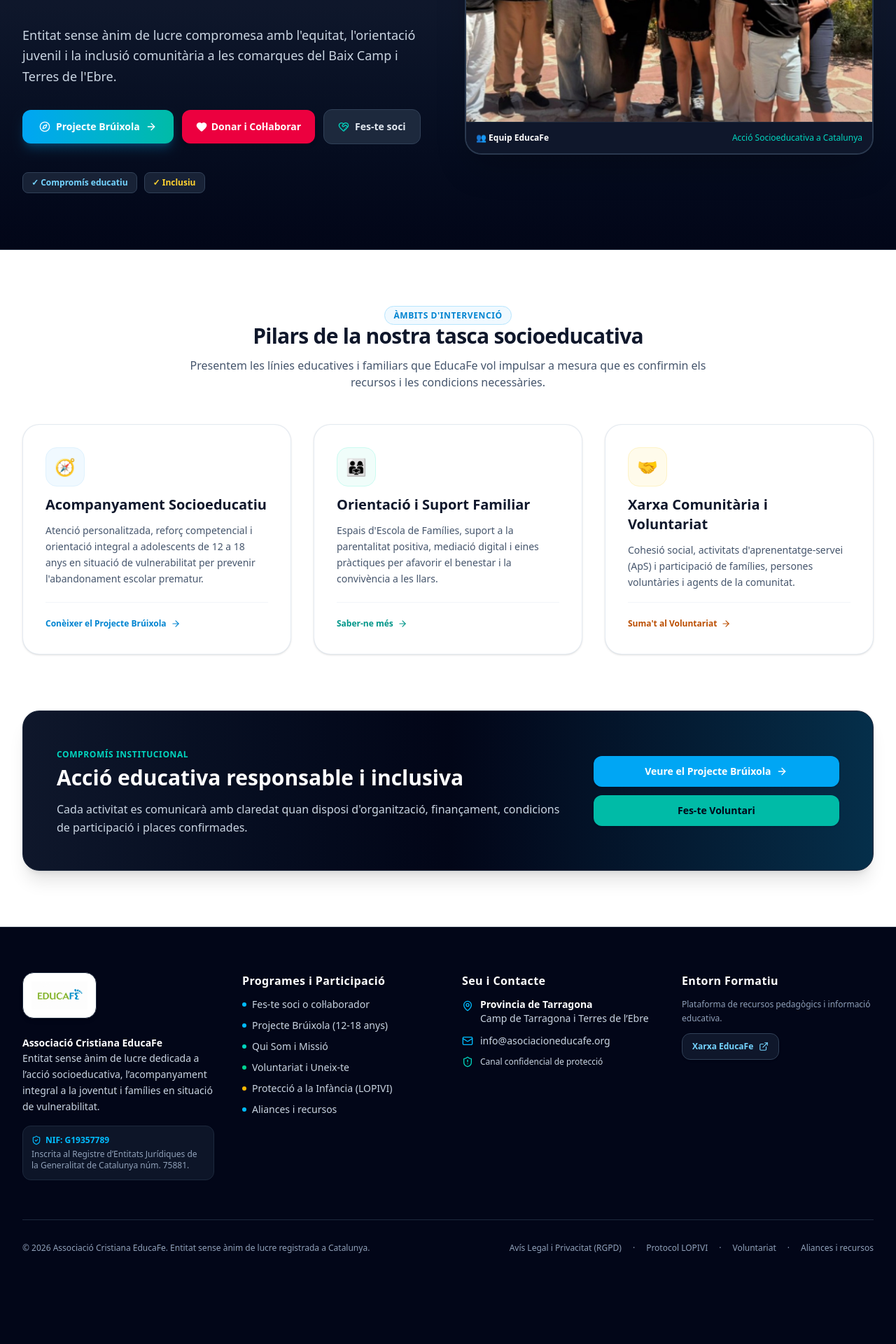
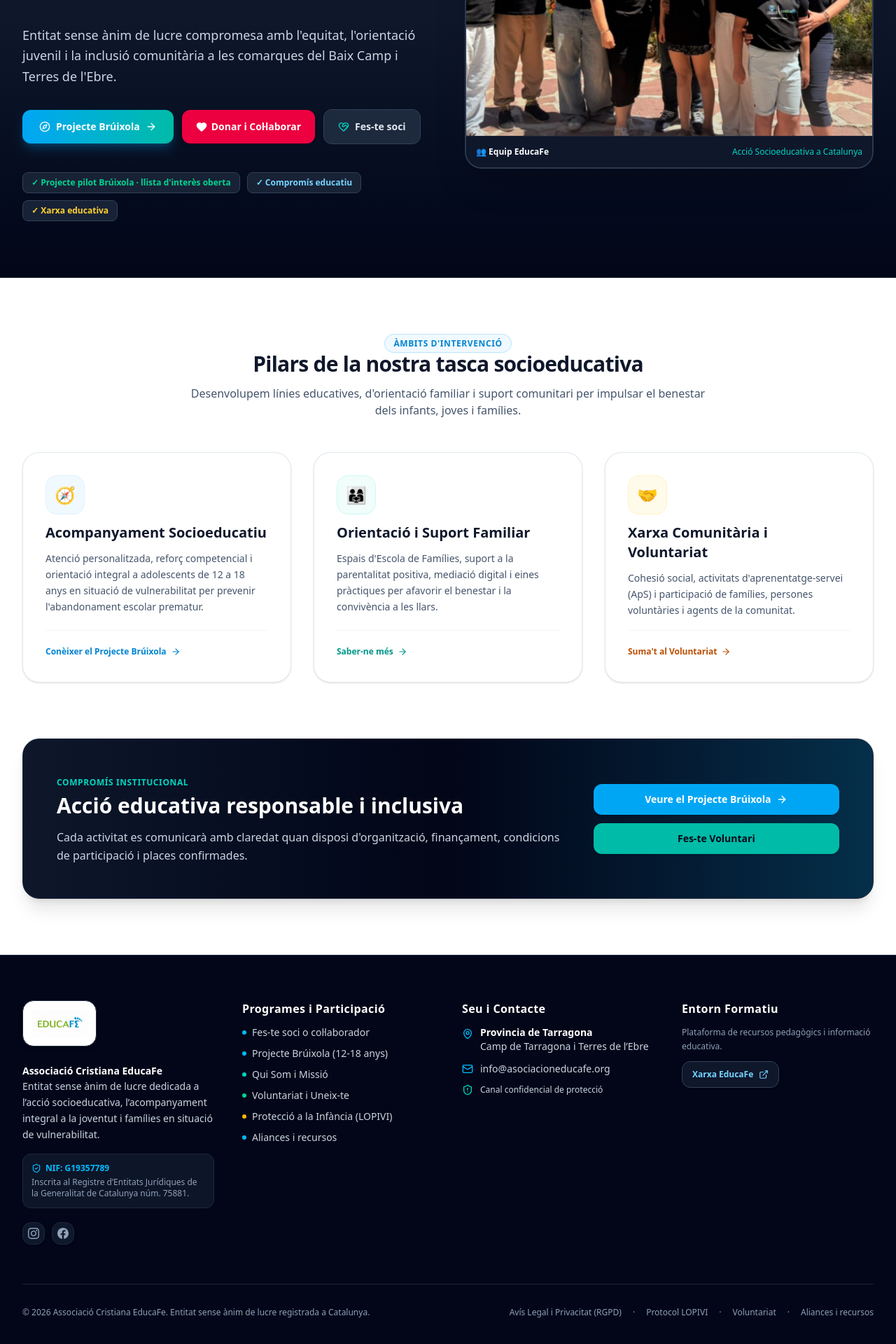
Before and after one commit to marieladanais31-art/educafe, a Next.js app: page / in a window 1280 px wide. Shown: the part 448-2368 px from the top of the page at 70% size. Before the commit the page ends 2287 px from the top, so only its background shows below. Built offline with nearby package versions, Linux system fonts and the light colour scheme.

Commit message:
feat: update badges, pillars, meta seo and social footer icons

```diff
--- a/preview/index.html
+++ b/preview/index.html
@@ -93,9 +93,11 @@
 
           <!-- Badges de Garantia Social -->
           <div class="pt-4 flex flex-wrap items-center gap-2.5 text-xs font-semibold">
-            <span class="px-3 py-1.5 rounded-lg bg-slate-800/80 border border-slate-700 text-emerald-400">✓ 100% Gratuït</span>
-            <span class="px-3 py-1.5 rounded-lg bg-slate-800/80 border border-slate-700 text-sky-300">✓ Accés Obert i Universal</span>
-            <span class="px-3 py-1.5 rounded-lg bg-slate-800/80 border border-slate-700 text-amber-300">✓ Inclusiu</span>
+            <a href="mailto:info@asociacioneducafe.org?subject=Llista%20d%27inter%C3%A8s%20Br%C3%BAixola" class="px-3 py-1.5 rounded-lg bg-slate-800/80 hover:bg-slate-700 border border-slate-700 text-emerald-400 hover:text-emerald-300 transition-colors">
+              ✓ Projecte pilot Brúixola · llista d&apos;interès oberta
+            </a>
+            <span class="px-3 py-1.5 rounded-lg bg-slate-800/80 border border-slate-700 text-sky-300">✓ Compromís educatiu</span>
+            <span class="px-3 py-1.5 rounded-lg bg-slate-800/80 border border-slate-700 text-amber-300">✓ Xarxa educativa</span>
           </div>
         </div>
 
@@ -365,6 +367,14 @@
             <div>NIF: G19357789 · Registre Generalitat núm. 75881</div>
             <div>Seu: Mont-roig del Camp (Baix Camp, Tarragona)</div>
             <div>Email: <a href="mailto:info@asociacioneducafe.org" class="text-sky-300">info@asociacioneducafe.org</a></div>
+            <div class="flex items-center gap-2 pt-2">
+              <a href="https://www.instagram.com/asociacioneducafe/" target="_blank" rel="noopener noreferrer" class="w-7 h-7 rounded-lg bg-slate-900 border border-slate-800 flex items-center justify-center text-slate-400 hover:text-white transition-colors" aria-label="Instagram">
+                <svg class="w-3.5 h-3.5 fill-current" viewBox="0 0 24 24"><path d="M12 2.163c3.204 0 3.584.012 4.85.07 3.252.148 4.771 1.691 4.919 4.919.058 1.265.069 1.645.069 4.849 0 3.205-.012 3.584-.069 4.849-.149 3.225-1.664 4.771-4.919 4.919-1.266.058-1.644.07-4.85.07-3.204 0-3.584-.012-4.849-.07-3.26-.149-4.771-1.699-4.919-4.92-.058-1.265-.07-1.644-.07-4.849 0-3.204.013-3.583.07-4.849.149-3.227 1.664-4.771 4.919-4.919 1.266-.057 1.645-.069 4.849-.069zm0-2.163c-3.259 0-3.667.014-4.947.072-4.358.2-6.78 2.618-6.98 6.98-.059 1.281-.073 1.689-.073 4.948 0 3.259.014 3.668.072 4.948.2 4.358 2.618 6.78 6.98 6.98 1.281.058 1.689.072 4.948.072 3.259 0 3.668-.014 4.948-.072 4.354-.2 6.782-2.618 6.979-6.98.059-1.28.073-1.689.073-4.948 0-3.259-.014-3.667-.072-4.947-.196-4.354-2.617-6.78-6.979-6.98-1.281-.059-1.69-.073-4.949-.073zm0 5.838c-3.403 0-6.162 2.759-6.162 6.162s2.759 6.163 6.162 6.163 6.162-2.759 6.162-6.163c0-3.403-2.759-6.162-6.162-6.162zm0 10.162c-2.209 0-4-1.79-4-4 0-2.209 1.791-4 4-4s4 1.791 4 4c0 2.21-1.791 4-4 4zm6.406-11.845c-.796 0-1.441.645-1.441 1.44s.645 1.44 1.441 1.44c.795 0 1.439-.645 1.439-1.44s-.644-1.44-1.439-1.44z"/></svg>
+              </a>
+              <a href="https://www.facebook.com/profile.php?id=289759114222339" target="_blank" rel="noopener noreferrer" class="w-7 h-7 rounded-lg bg-slate-900 border border-slate-800 flex items-center justify-center text-slate-400 hover:text-white transition-colors" aria-label="Facebook">
+                <svg class="w-3.5 h-3.5 fill-current" viewBox="0 0 24 24"><path d="M24 12.073c0-6.627-5.373-12-12-12s-12 5.373-12 12c0 5.99 4.388 10.954 10.125 11.854v-8.385H7.078v-3.47h3.047V9.43c0-3.007 1.792-4.669 4.533-4.669 1.312 0 2.686.235 2.686.235v2.953H15.83c-1.491 0-1.956.925-1.956 1.874v2.25h3.328l-.532 3.47h-2.796v8.385C19.612 23.027 24 18.062 24 12.073z"/></svg>
+              </a>
+            </div>
           </div>
         </div>
 
--- a/src/app/aliances-i-recursos/page.tsx
+++ b/src/app/aliances-i-recursos/page.tsx
@@ -48,7 +48,7 @@
 
             <div className="p-6 rounded-2xl bg-slate-50 border border-slate-200/80 text-slate-800 text-base sm:text-lg leading-relaxed">
               <p>
-                Chanak International Academy, escuela privada registrada en Florida (FLDOE n.º 134620), colabora con EducaFe aportando el currículo de Herramientas para la vida (habilidades para la vida y liderazgo). La candidatura de Chanak a la acreditación MSA-CESS está en curso y no equivale a acreditación.
+                Chanak International Academy, escola privada d&apos;inspiració cristiana registrada a Florida (FLDOE n.º 134620), col·labora amb EducaFe aportant el currículum de Life Skills &amp; Leadership (habilitats per a la vida, caràcter i valors). La candidatura de Chanak a l&apos;acreditació MSA-CESS és en curs i no equival a acreditació.
               </p>
             </div>
 
--- a/src/app/es/alianzas-y-recursos/page.tsx
+++ b/src/app/es/alianzas-y-recursos/page.tsx
@@ -48,7 +48,7 @@
 
             <div className="p-6 rounded-2xl bg-slate-50 border border-slate-200/80 text-slate-800 text-base sm:text-lg leading-relaxed">
               <p>
-                Chanak International Academy, escuela privada registrada en Florida (FLDOE n.º 134620), colabora con EducaFe aportando el currículo de Herramientas para la vida (habilidades para la vida y liderazgo). La candidatura de Chanak a la acreditación MSA-CESS está en curso y no equivale a acreditación.
+                Chanak International Academy, escuela privada de inspiración cristiana registrada en Florida (FLDOE n.º 134620), colabora con EducaFe aportando el currículo de Life Skills &amp; Leadership (habilidades para la vida, carácter y valores). La candidatura de Chanak a la acreditación MSA-CESS está en curso y no equivale a acreditación.
               </p>
             </div>
 
--- a/src/app/page.tsx
+++ b/src/app/page.tsx
@@ -66,8 +66,14 @@
 
               {/* Badges de Garantia Social */}
               <div className="pt-4 flex flex-wrap items-center gap-2.5 text-xs font-semibold">
+                <a
+                  href="mailto:info@asociacioneducafe.org?subject=Llista%20d%27inter%C3%A8s%20Br%C3%BAixola"
+                  className="px-3 py-1.5 rounded-lg bg-slate-800/80 hover:bg-slate-700 border border-slate-700 text-emerald-400 hover:text-emerald-300 transition-colors"
+                >
+                  ✓ Projecte pilot Brúixola · llista d&apos;interès oberta
+                </a>
                 <span className="px-3 py-1.5 rounded-lg bg-slate-800/80 border border-slate-700 text-sky-300">✓ Compromís educatiu</span>
-                <span className="px-3 py-1.5 rounded-lg bg-slate-800/80 border border-slate-700 text-amber-300">✓ Inclusiu</span>
+                <span className="px-3 py-1.5 rounded-lg bg-slate-800/80 border border-slate-700 text-amber-300">✓ Xarxa educativa</span>
               </div>
             </div>
 
@@ -107,7 +113,7 @@
             Pilars de la nostra tasca socioeducativa
           </h2>
           <p className="text-slate-600 text-sm sm:text-base">
-            Presentem les línies educatives i familiars que EducaFe vol impulsar a mesura que es confirmin els recursos i les condicions necessàries.
+            Desenvolupem línies educatives, d&apos;orientació familiar i suport comunitari per impulsar el benestar dels infants, joves i famílies.
           </p>
         </div>
 
--- a/src/components/Footer.tsx
+++ b/src/components/Footer.tsx
@@ -47,6 +47,32 @@
                   ? 'Inscrita en el Registro de Entidades Jurídicas de la Generalitat de Catalunya nº 75881.'
                   : 'Inscrita al Registre d’Entitats Jurídiques de la Generalitat de Catalunya núm. 75881.'}
               </p>
+            </div>
+
+            {/* Social Media Links */}
+            <div className="flex items-center gap-2.5 pt-1">
+              <a
+                href="https://www.instagram.com/asociacioneducafe/"
+                target="_blank"
+                rel="noopener noreferrer"
+                className="w-8 h-8 rounded-xl bg-slate-900 border border-slate-800 flex items-center justify-center text-slate-400 hover:text-white hover:border-slate-700 transition-colors shadow-sm"
+                aria-label="Instagram"
+              >
+                <svg className="w-4 h-4 fill-current" viewBox="0 0 24 24" aria-hidden="true">
+                  <path d="M12 2.163c3.204 0 3.584.012 4.85.07 3.252.148 4.771 1.691 4.919 4.919.058 1.265.069 1.645.069 4.849 0 3.205-.012 3.584-.069 4.849-.149 3.225-1.664 4.771-4.919 4.919-1.266.058-1.644.07-4.85.07-3.204 0-3.584-.012-4.849-.07-3.26-.149-4.771-1.699-4.919-4.92-.058-1.265-.07-1.644-.07-4.849 0-3.204.013-3.583.07-4.849.149-3.227 1.664-4.771 4.919-4.919 1.266-.057 1.645-.069 4.849-.069zm0-2.163c-3.259 0-3.667.014-4.947.072-4.358.2-6.78 2.618-6.98 6.98-.059 1.281-.073 1.689-.073 4.948 0 3.259.014 3.668.072 4.948.2 4.358 2.618 6.78 6.98 6.98 1.281.058 1.689.072 4.948.072 3.259 0 3.668-.014 4.948-.072 4.354-.2 6.782-2.618 6.979-6.98.059-1.28.073-1.689.073-4.948 0-3.259-.014-3.667-.072-4.947-.196-4.354-2.617-6.78-6.979-6.98-1.281-.059-1.69-.073-4.949-.073zm0 5.838c-3.403 0-6.162 2.759-6.162 6.162s2.759 6.163 6.162 6.163 6.162-2.759 6.162-6.163c0-3.403-2.759-6.162-6.162-6.162zm0 10.162c-2.209 0-4-1.79-4-4 0-2.209 1.791-4 4-4s4 1.791 4 4c0 2.21-1.791 4-4 4zm6.406-11.845c-.796 0-1.441.645-1.441 1.44s.645 1.44 1.441 1.44c.795 0 1.439-.645 1.439-1.44s-.644-1.44-1.439-1.44z"/>
+                </svg>
+              </a>
+              <a
+                href="https://www.facebook.com/profile.php?id=289759114222339"
+                target="_blank"
+                rel="noopener noreferrer"
+                className="w-8 h-8 rounded-xl bg-slate-900 border border-slate-800 flex items-center justify-center text-slate-400 hover:text-white hover:border-slate-700 transition-colors shadow-sm"
+                aria-label="Facebook"
+              >
+                <svg className="w-4 h-4 fill-current" viewBox="0 0 24 24" aria-hidden="true">
+                  <path d="M24 12.073c0-6.627-5.373-12-12-12s-12 5.373-12 12c0 5.99 4.388 10.954 10.125 11.854v-8.385H7.078v-3.47h3.047V9.43c0-3.007 1.792-4.669 4.533-4.669 1.312 0 2.686.235 2.686.235v2.953H15.83c-1.491 0-1.956.925-1.956 1.874v2.25h3.328l-.532 3.47h-2.796v8.385C19.612 23.027 24 18.062 24 12.073z"/>
+                </svg>
+              </a>
             </div>
           </div>
 
```
Also changed, not shown: src/app/es/page.tsx (+8 -2 lines), src/app/layout.tsx (+5 -5 lines).
